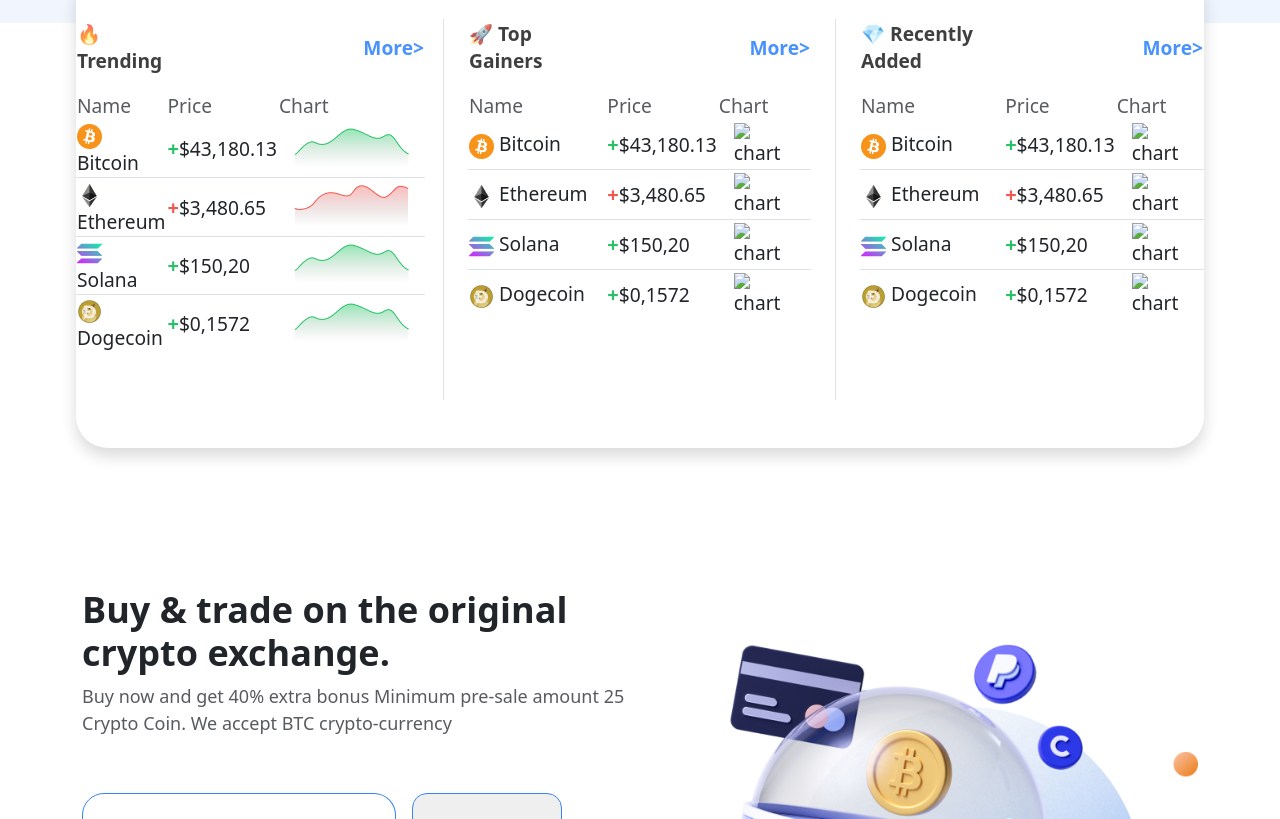
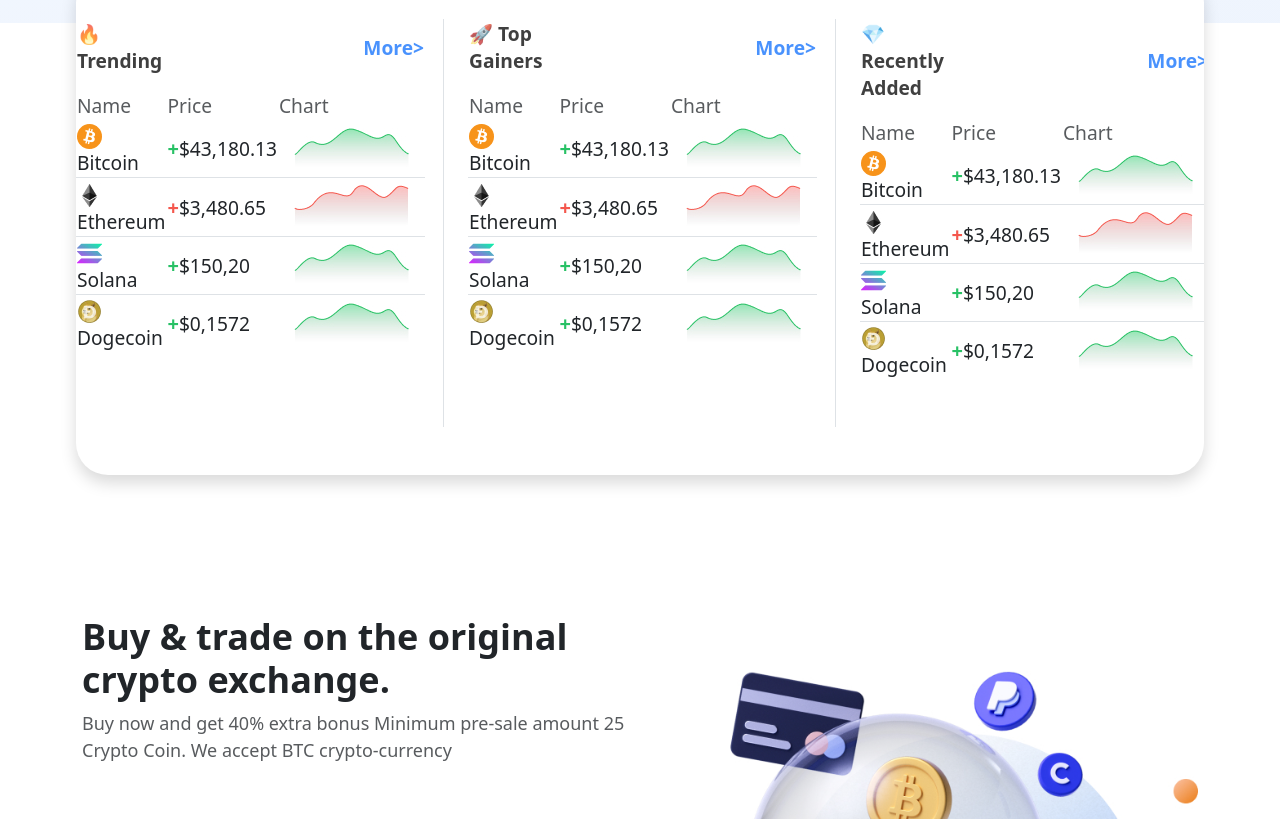
Before and after one commit to BEYZAASLAN/figma-bootstrap, a plain HTML site: page index.html in a window 1280 px wide. Shown: the part 887-1706 px from the top of the page. Drawn offline with nearby package versions, Linux system fonts and the light colour scheme; a script that the page names is missing.

Commit message:
Update index.html

```diff
--- a/index.html
+++ b/index.html
@@ -170,22 +170,22 @@
                   <tr class="border-bottom" >
                     <td><img src="images/bitcoin.jpg" alt="btc"> Bitcoin</td>
                     <td><span class="plus">+</span>$43,180.13</td>
-                    <td class="px-3"><img src="images/positive_chart.jpg" alt="chart"></td>
+                    <td class="px-3"><img src="images/yesil.jpg" alt="chart"></td>
                   </tr>
                   <tr class="border-bottom">
                     <td><img src="images/ethereum.jpg" alt="eth"> Ethereum</td>
                     <td><span class="decrease">+</span>$3,480.65</td>
-                    <td class="px-3"><img src="images/negative_chart.jpg" alt="chart"></td>
+                    <td class="px-3"><img src="images/kirmizi.jpg" alt="chart"></td>
                   </tr>
                   <tr class="border-bottom">
                     <td><img src="images/solana.jpg" alt="solana"> Solana</td>
                     <td><span class="plus">+</span>$150,20</td>
-                    <td class="px-3"><img src="images/positive_chart.jpg" alt="chart"></td>
+                    <td class="px-3"><img src="images/yesil.jpg" alt="chart"></td>
                   </tr>
                   <tr >
                     <td><img src="images/Dogecoin.jpg" alt="dogecoin"> Dogecoin</td>
                     <td><span class="plus">+</span>$0,1572</td>
-                    <td class="px-3"><img src="images/positive_chart.jpg" alt="chart"></td>
+                    <td class="px-3"><img src="images/yesil.jpg" alt="chart"></td>
                   </tr>
                 </tbody>
               </table>
@@ -216,22 +216,22 @@
                     <tr class="border-bottom" >
                       <td><img src="images/bitcoin.jpg" alt="btc"> Bitcoin</td>
                       <td><span class="plus">+</span>$43,180.13</td>
-                      <td class="px-3"><img src="images/positive_chart.jpg" alt="chart"></td>
+                      <td class="px-3"><img src="images/yesil.jpg" alt="chart"></td>
                     </tr>
                     <tr class="border-bottom">
                       <td><img src="images/ethereum.jpg" alt="eth"> Ethereum</td>
                       <td><span class="decrease">+</span>$3,480.65</td>
-                      <td class="px-3"><img src="images/negative_chart.jpg" alt="chart"></td>
+                      <td class="px-3"><img src="images/kirmizi.jpg" alt="chart"></td>
                     </tr>
                     <tr class="border-bottom">
                       <td><img src="images/solana.jpg" alt="solana"> Solana</td>
                       <td><span class="plus">+</span>$150,20</td>
-                      <td class="px-3"><img src="images/positive_chart.jpg" alt="chart"></td>
+                      <td class="px-3"><img src="images/yesil.jpg" alt="chart"></td>
                     </tr>
                     <tr >
                       <td><img src="images/Dogecoin.jpg" alt="dogecoin"> Dogecoin</td>
                       <td><span class="plus">+</span>$0,1572</td>
-                      <td class="px-3"><img src="images/positive_chart.jpg" alt="chart"></td>
+                      <td class="px-3"><img src="images/yesil.jpg" alt="chart"></td>
                     </tr>
                   </tbody>
                 </table>
```
